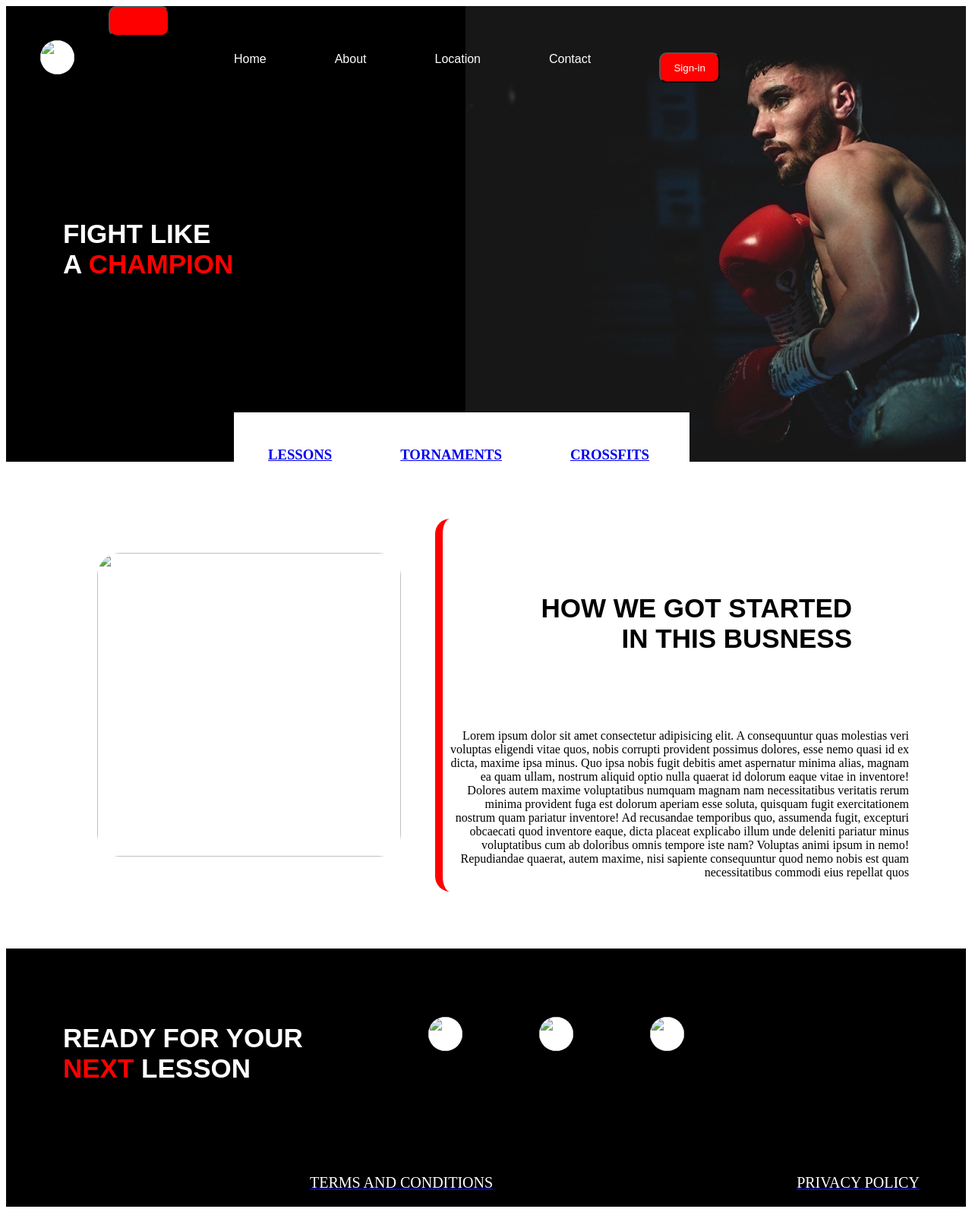
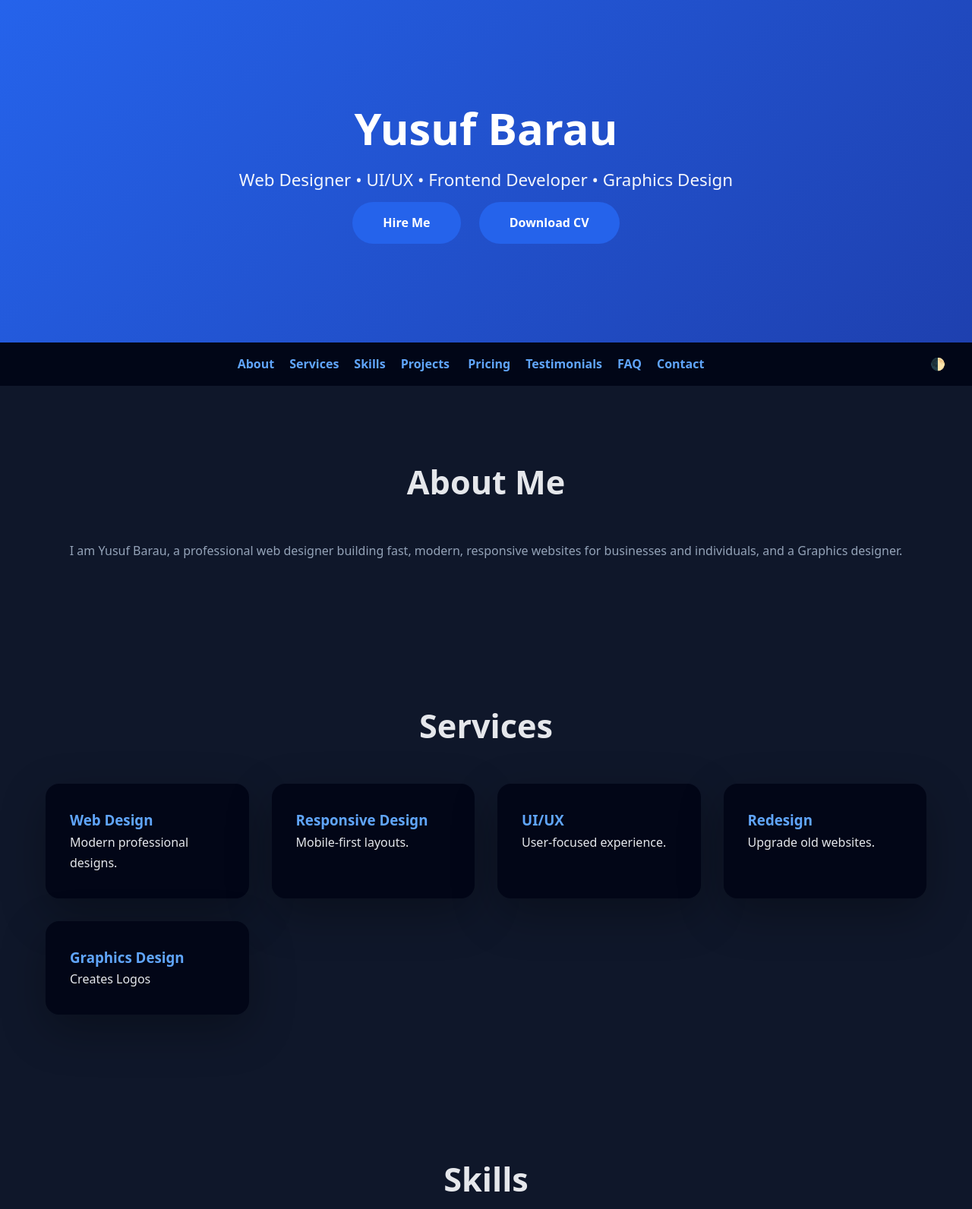
Before and after one commit to yusuf77-cn/yusuf-barau-portfolio2, a plain HTML site: page index.html in a window 1280 px wide. Shown: the top 1592 px of the page at 76% size. Drawn offline with nearby package versions, Linux system fonts and the light colour scheme; files that its build step writes are made by us from their sources; files whose address does not match are found by name.

Commit message:
Add files via upload

```diff
--- a/index.html
+++ b/index.html
@@ -1,87 +1,83 @@
 <!DOCTYPE html>
 <html lang="en">
 <head>
-    <meta charset="UTF-8">
-    <meta name="viewport" content="width=device-width, initial-scale=1.0">
-    <title>Document</title>
-    <link rel="stylesheet" href="style.css">
-    <!-- <link rel="stylesheet" href="bootstrap.css"> -->
-    <script src="bootstrap.js"></script>
+  <meta charset="UTF-8" />
+  <meta name="viewport" content="width=device-width, initial-scale=1.0" />
+  <meta name="description" content="Yusuf Barau – Complete professional web designer portfolio with projects, pricing, testimonials, CV download, WhatsApp chat, and dark mode." />
+  <title>Yusuf Barau | Ultimate Web Designer Portfolio</title>
+  <style>
+    :root{--bg:#0f172a;--card:#020617;--primary:#2563eb;--accent:#60a5fa;--text:#e5e7eb;--muted:#94a3b8}
+    body.light{--bg:#f8fafc;--card:#ffffff;--primary:#2563eb;--accent:#2563eb;--text:#020617;--muted:#475569}
+    *{box-sizing:border-box;margin:0;padding:0;font-family:system-ui,-apple-system,Segoe UI,Roboto,Arial}
+    body{background:var(--bg);color:var(--text);line-height:1.7;transition:.3s}
+    a{color:var(--accent);text-decoration:none}
+
+    header{padding:120px 20px;text-align:center;background:linear-gradient(135deg,#2563eb,#1e40af);color:#fff}
+    header h1{font-size:3.6rem}
+    header p{font-size:1.4rem;opacity:.95}
+
+    nav{position:sticky;top:0;background:rgba(2,6,23,.95);padding:15px;text-align:center;z-index:10}
+    body.light nav{background:#fff}
+    nav a{margin:0 10px;font-weight:800}
+    .toggle{float:right;margin-right:20px;cursor:pointer}
+
+    section{padding:90px 20px;max-width:1200px;margin:auto}
+    h2{text-align:center;font-size:2.7rem;margin-bottom:40px}
+    .muted{text-align:center;color:var(--muted)}
+
+    .grid{display:grid;grid-template-columns:repeat(auto-fit,minmax(260px,1fr));gap:30px}
+    .card{background:var(--card);padding:32px;border-radius:18px;box-shadow:0 20px 60px rgba(0,0,0,.3);transition:.3s}
+    .card:hover{transform:translateY(-10px)}
+    .card h3{color:var(--accent)}
+
+    .skills span{display:inline-block;background:#1e293b;color:#fff;padding:10px 18px;border-radius:999px;margin:8px}
+    body.light .skills span{background:#e5e7eb;color:#020617}
+
+    .projects img{width:100%;border-radius:14px;margin-bottom:12px}
+
+    .price{font-size:2.3rem;color:var(--accent)}
+
+    .btn{display:inline-block;padding:14px 40px;background:var(--primary);color:#fff;border-radius:999px;font-weight:900;margin:10px}
+
+    footer{background:var(--card);padding:40px;text-align:center}
+  </style>
 </head>
 <body>
 
-         <div class="container">
+<header>
+  <h1>Yusuf Barau</h1>
+  <p>Web Designer • UI/UX • Frontend Developer • Graphics Design</p>
+  <a class="btn" href="#contact">Hire Me</a>
+  <a class="btn" href="C:\Users\YUSUF\Desktop\portfolio2\BARAU YUSUF ABBA cv.pdf" download>Download CV</a>
+</header>
 
+<nav>
+  <span class="toggle" onclick="toggleMode()">🌓</span>
+  <a href="#about">About</a><a href="#services">Services</a><a href="#skills">Skills</a><a href="#projects">Projects</a>
+  <a href="#pricing">Pricing</a><a href="#testimonials">Testimonials</a><a href="#faq">FAQ</a><a href="#contact">Contact</a>
+</nav>
 
-            <div class="logo2">
+<section id="about"><h2>About Me</h2><p class="muted">I am Yusuf Barau, a professional web designer building fast, modern, responsive websites for businesses and individuals, and a Graphics designer.</p></section>
 
+<section id="services"><h2>Services</h2><div class="grid"><div class="card"><h3>Web Design</h3><p>Modern professional designs.</p></div><div class="card"><h3>Responsive Design</h3><p>Mobile-first layouts.</p></div><div class="card"><h3>UI/UX</h3><p>User-focused experience.</p></div><div class="card"><h3>Redesign</h3><p>Upgrade old websites.</p></div><div class="card"><h3>Graphics Design</h3><p>Creates Logos</p></div></div></section>
 
+<section id="skills"><h2>Skills</h2><div class="skills" style="text-align:center"><span>HTML</span><span>CSS</span><span>JavaScript</span><span>React</span><span>Figma</span><span>Git</span><span>SEO</span><span>Graphics Desighn</span></div></section>
 
-                <nav class="navbar navbar-expand-lg  py-4" >
-                    <img src="images/Logo icon.svg" alt="">
-                    <button class="navbar-toggler" data-bs-toggle="collapse" data-bs-target="#nav">
-                        <span class="navbar-toggler-icon"></span>
-                    </button>
-                    <div class="navbar-collapse collapse" id="nav">
-                        <ul class="navbar-nav mx-auto  btn-secondary" >
-                            <li class="nav-item"><a href="#" class="nav-link btn-secondary">Home</a></li><br><br>
-                            <li class="nav-item"><a href="about.html" class="nav-link btn-secondary">About</a></li>
-                            <li class="nav-item"><a href="location.html" class="nav-link btn-secondary">Location</a></li>
-                            <li class="nav-item"><a href="contact.html" class="nav-link btn-secondary">Contact</a></li>
-                          <li><button><a href="sign-in.html" class="nav-link btn-danger">Sign-in</a></button> </li>
+<section id="projects" class="projects"><h2>Projects</h2><div class="grid"><div class="card"><a href="my project2/index.html"><h3>Business Website</h3></a></div><div class="card"><img src="https://via.placeholder.com/420x260"><h3>Portfolio</h3></div><div class="card"><img src="https://via.placeholder.com/420x260"><h3>Landing Page</h3></div><div class="card"><a href="practical/index.html"><h3>FITNESS WEBSITE</h3></a></div></div></section>
 
+<section id="pricing"><h2>Pricing</h2><div class="grid"><div class="card"><h3>Basic</h3><p class="price">$100</p></div><div class="card"><h3>Standard</h3><p class="price">$250</p></div><div class="card"><h3>Premium</h3><p class="price">$500</p></div></div></section>
 
-                        </ul>
+<section id="testimonials"><h2>Testimonials</h2><div class="grid"><div class="card">"Excellent work and fast delivery." – Client A</div><div class="card">"Very professional designer." – Client B</div></div></section>
 
-                    </div>
+<section id="faq"><h2>FAQ</h2><div class="grid"><div class="card">⏱ Delivery: 3–7 days</div><div class="card">🛠 Free support after delivery</div></div></section>
 
-             </nav>
-             <h1 class="head2">FIGHT LIKE <br> A <span>CHAMPION</span> </h1>
-            </div>
+<section id="contact" style="text-align:center"><h2>Contact</h2><p>Email: <strong>yusufbarau05@gmail.com</strong></p><p>WhatsApp: <strong>+2348169790319</strong></p><a class="btn" href="https://wa.me/234xxxxxxxxxx">Chat on WhatsApp</a></section>
 
-<div class="center">
-   <div class="texts">
-    <a href="lessons.html"><h3>LESSONS</h3></a>
-    <a href="tornament.html"><h3>TORNAMENTS</h3></a>
-    <a href="crossfit.html"><h3>CROSSFITS</h3></a>
+<footer><p>© 2025 Yusuf Barau. All rights reserved.</p></footer>
 
-   </div>
-</div>
-    </div>
-
-
-
-    <div class="main">
-        <img src="images/Girl fight.jpg" alt="" style="height: 400px; width: 400px;">
-
-        <div class="right">
-            <div class="text">
-                <h1>HOW WE GOT STARTED <br> IN THIS BUSNESS</h1>
-                <p>Lorem ipsum dolor sit amet consectetur adipisicing elit. A consequuntur quas molestias veri voluptas eligendi vitae quos, nobis corrupti provident possimus dolores, esse nemo quasi id ex dicta, maxime ipsa minus. Quo ipsa nobis fugit debitis amet aspernatur minima alias, magnam ea quam ullam, nostrum aliquid optio nulla quaerat id dolorum eaque vitae in inventore! Dolores autem maxime voluptatibus numquam magnam nam necessitatibus veritatis rerum minima provident fuga est dolorum aperiam esse soluta, quisquam fugit exercitationem nostrum quam pariatur inventore! Ad recusandae temporibus quo, assumenda fugit, excepturi obcaecati quod inventore eaque, dicta placeat explicabo illum unde deleniti pariatur minus voluptatibus cum ab doloribus omnis tempore iste nam? Voluptas animi ipsum in nemo! Repudiandae quaerat, autem maxime, nisi sapiente consequuntur quod nemo nobis est quam necessitatibus commodi eius repellat quos</p>
-            </div>
-        </div>
-    </div>
-
-
-<div class="footer">
-    <h1>READY FOR YOUR <br> <span>NEXT </span> LESSON</h1>
-
-    <div class="right2">
-        <a href="https://www.google.com/search?q=facebook+login&rlz=1C1OPNX_enNG1151NG1151&oq=face&gs_lcrp=EgZjaHJvbWUqBwgDEAAYjwIyBggAEEUYOTIHCAEQABiPAjIHCAIQABiPAjIHCAMQABiPAjIGCAQQRRg80gEJNDgyMWowajE1qAIIsAIB8QUcmRQW-deqlg&sourceid=chrome&ie=UTF-8"><img src="images/icon-facebook.svg" alt=""></a>
-<a href="https//:www.instagram.com"><img src="images/icon-instagram.svg" alt=""></a>
-        <a href="www.linkedin.com"><img src="images/icon-linkedin.svg" alt="">
-        </a>        <!-- <img src="images/Untitled1.png" alt=""> -->
-      <!-- <img src="images/Untitled2.png" alt="" style="height: 400px; width: 400px;"/> -->
-
-    </div>
-
-
-
-</div>
-<div class="footer2">
-    <a href="terms-and-condition.html"><p>TERMS AND CONDITIONS</P></a>
-<a href="privacy-policy.html"><P>PRIVACY POLICY</P></a>
-</div>
+<script>
+  function toggleMode(){document.body.classList.toggle('light')}
+</script>
 
 </body>
 </html>
```
